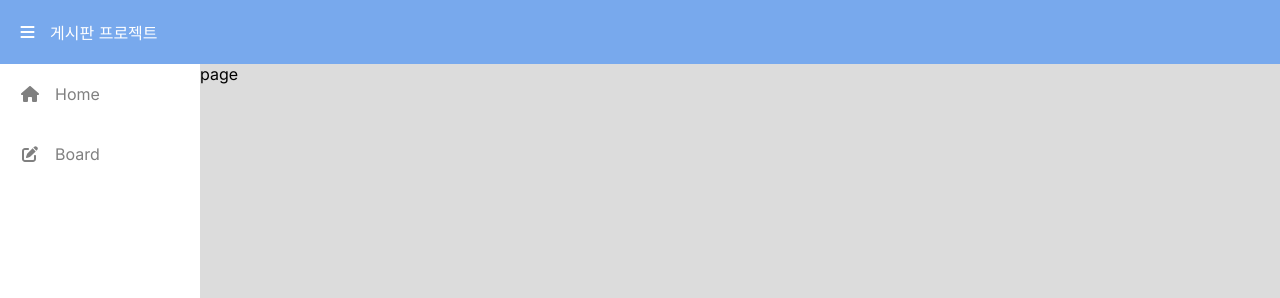
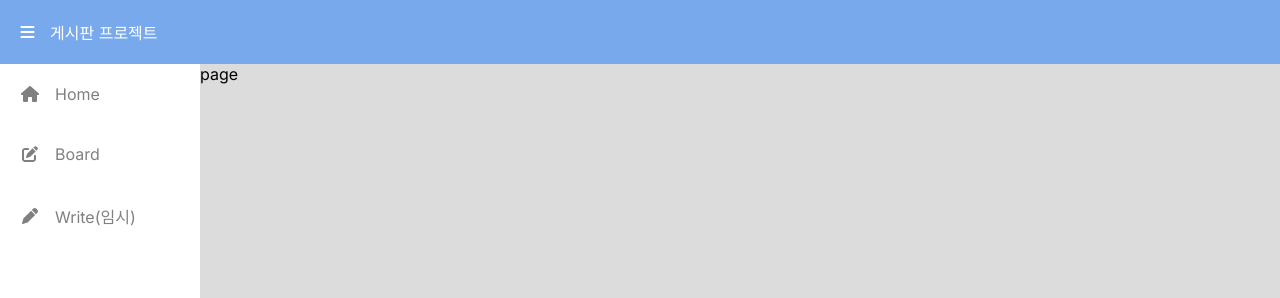
Before and after one commit to indevruis/my-board, a Next.js app: page / in a window 1280 px wide. Shown: the top 298 px of the page. Built offline with nearby package versions, Linux system fonts and the light colour scheme.

Commit message:
[Add] 레이아웃에 write 페이지 추가

```diff
--- a/app/layout.js
+++ b/app/layout.js
@@ -6,6 +6,7 @@ import {
   faBars,
   faHouse,
   faPenToSquare,
+  faPen
 } from "@fortawesome/free-solid-svg-icons";
 
 const inter = Inter({ subsets: ["latin"] });
@@ -33,6 +34,10 @@ export default function RootLayout({ children }) {
               <FontAwesomeIcon icon={faPenToSquare} className="navbar-icon" />
               <span>Board</span>
             </Link>
+            <Link href="/board/write">
+            <FontAwesomeIcon icon={faPen} className="navbar-icon"/>
+              <span>Write(임시)</span>
+            </Link>
           </div>
           <div className="main-page">{children}</div>
         </div>
```
